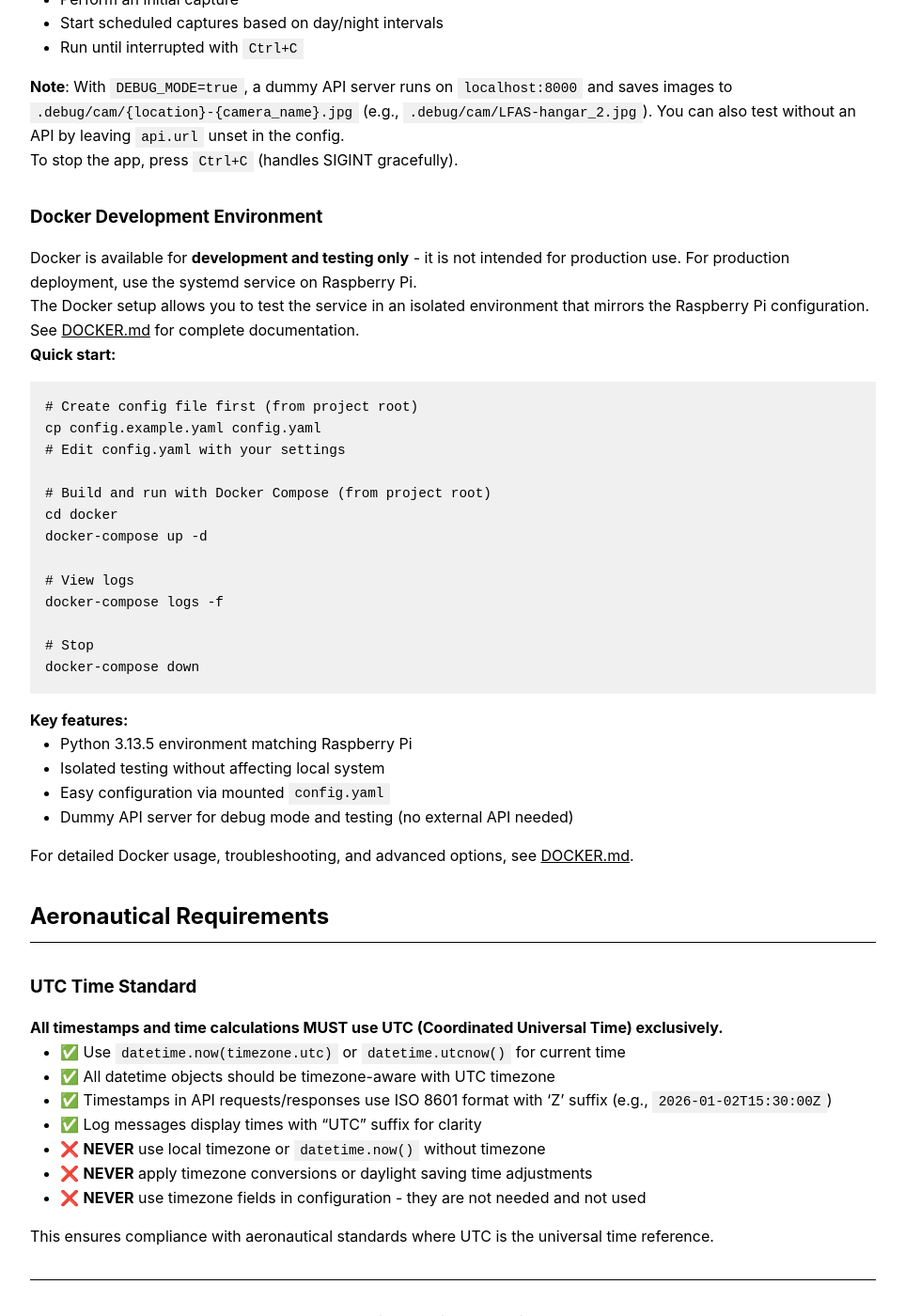
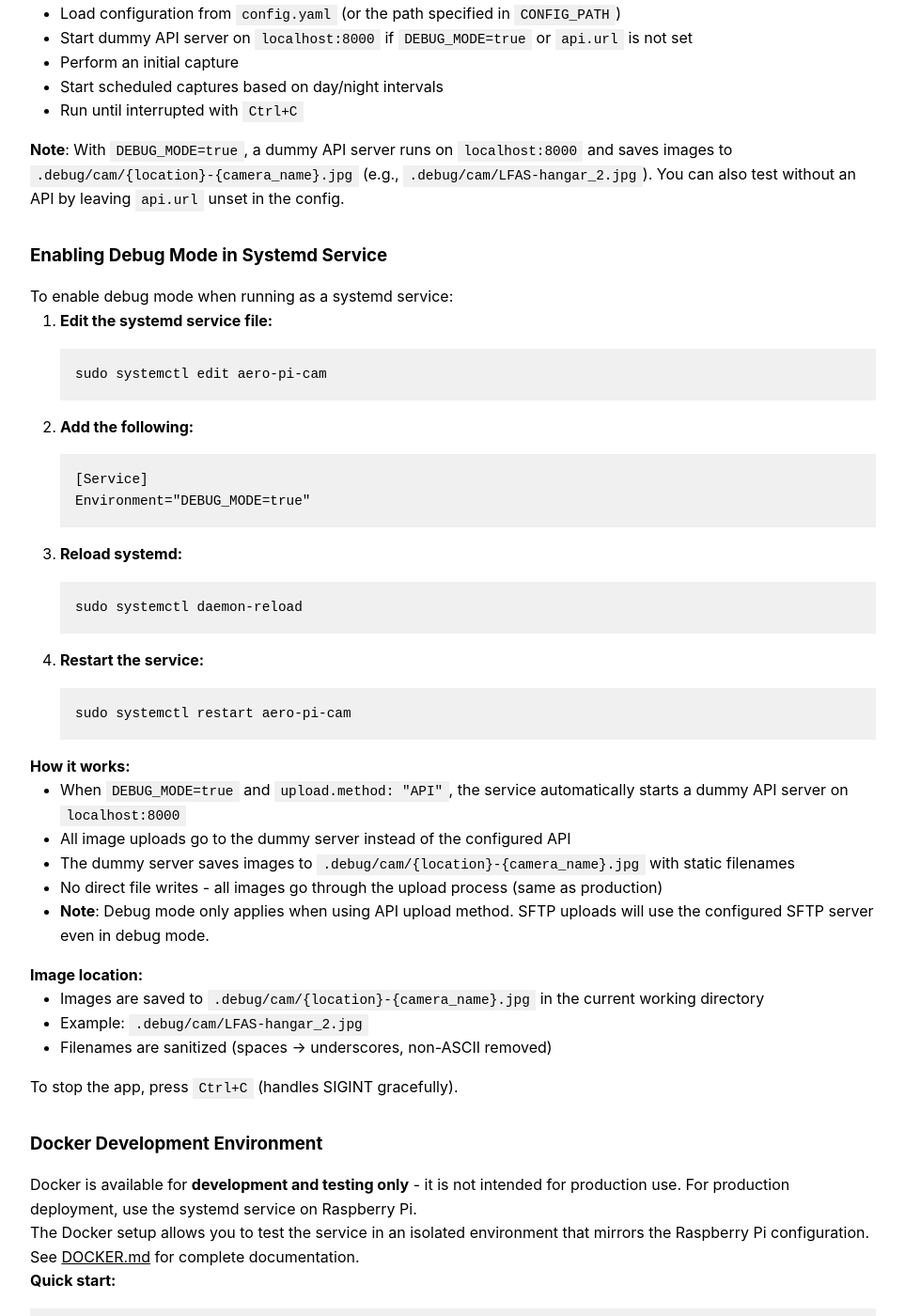
Before and after one commit to CaenFalaisePlaneurs/aero-pi-cam, a Jekyll site: the page built from docs/CONTRIBUTE.md, in a window 1280 px wide and 1400 px high, scrolled down 3014 px. Shown: the whole window at 94% size, without its empty margins (158-1121 px from the left). Built offline with Jekyll 4.4.1, drawn with Linux system fonts in a browser that asks for light colours; some of the changed text lies outside the part shown.

Commit message:
doc: simplify and clarify

````diff
--- a/docs/CONTRIBUTE.md
+++ b/docs/CONTRIBUTE.md
@@ -4,6 +4,8 @@
 ---
 
 # Contributing
+
+> **Note**: Contributing is volunteer-based and does not provide any right for help. We all do our best, but we need time to fly too...
 
 ## Development Setup
 
@@ -114,6 +116,43 @@
 
 **Note**: With `DEBUG_MODE=true`, a dummy API server runs on `localhost:8000` and saves images to `.debug/cam/{location}-{camera_name}.jpg` (e.g., `.debug/cam/LFAS-hangar_2.jpg`). You can also test without an API by leaving `api.url` unset in the config.
 
+### Enabling Debug Mode in Systemd Service
+
+To enable debug mode when running as a systemd service:
+
+1. **Edit the systemd service file:**
+   ```bash
+   sudo systemctl edit aero-pi-cam
+   ```
+
+2. **Add the following:**
+   ```ini
+   [Service]
+   Environment="DEBUG_MODE=true"
+   ```
+
+3. **Reload systemd:**
+   ```bash
+   sudo systemctl daemon-reload
+   ```
+
+4. **Restart the service:**
+   ```bash
+   sudo systemctl restart aero-pi-cam
+   ```
+
+**How it works:**
+- When `DEBUG_MODE=true` and `upload.method: "API"`, the service automatically starts a dummy API server on `localhost:8000`
+- All image uploads go to the dummy server instead of the configured API
+- The dummy server saves images to `.debug/cam/{location}-{camera_name}.jpg` with static filenames
+- No direct file writes - all images go through the upload process (same as production)
+- **Note**: Debug mode only applies when using API upload method. SFTP uploads will use the configured SFTP server even in debug mode.
+
+**Image location:**
+- Images are saved to `.debug/cam/{location}-{camera_name}.jpg` in the current working directory
+- Example: `.debug/cam/LFAS-hangar_2.jpg`
+- Filenames are sanitized (spaces → underscores, non-ASCII removed)
+
 To stop the app, press `Ctrl+C` (handles SIGINT gracefully).
 
 ### Docker Development Environment
````
Also changed, not shown: docs/ADVANCED_USAGE.md (added, +250 -0 lines), docs/index.html (+8 -0 lines), docs/README.md.
